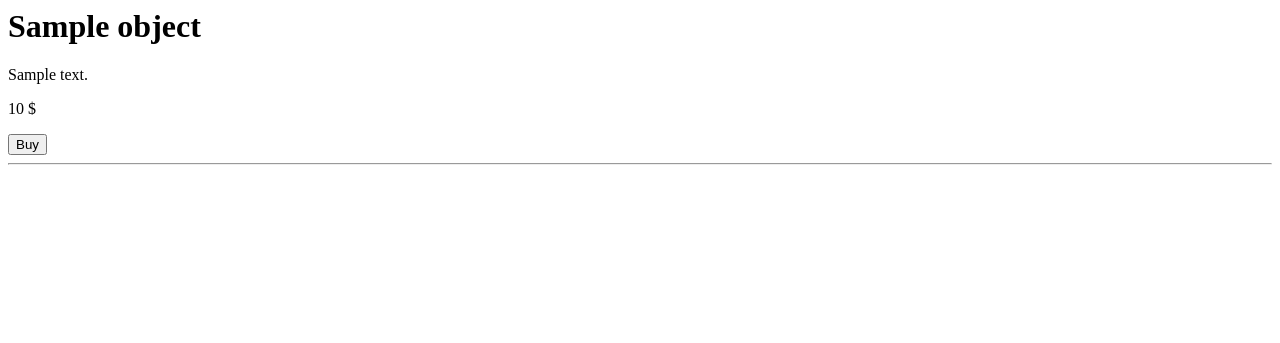
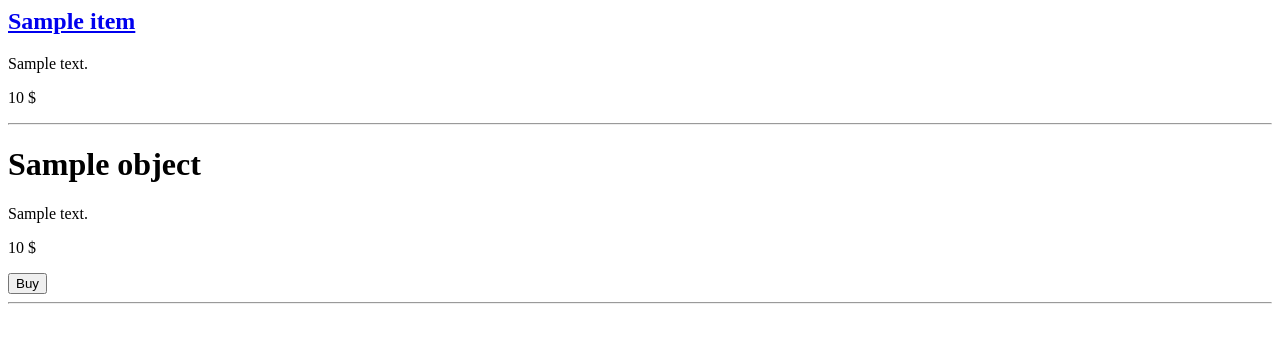
Before and after one commit to Pashckevich227/Stripe, a Django app: template templates/buy.html in a window 1280 px wide. Shown: the top 343 px of the page. Run offline with Django 4.2, Linux system fonts and the light colour scheme; the template is opened without the code that fills it: most values are stand-ins (such as "Sample title", 1, 10 or a date in 2020); some libraries are stand-ins or nearby versions.

Commit message:
feat: main page

```diff
--- a/shop/urls.py
+++ b/shop/urls.py
@@ -1,7 +1,8 @@
 from django.urls import path
-from .views import Buy, create_checkout_session
+from .views import Buy, create_checkout_session, ShopListView
 
 urlpatterns = [
-    path('item/<int:pk>', Buy.as_view()),
+    path('', ShopListView.as_view()),
+    path('item/<int:pk>', Buy.as_view(), name='item'),
     path('buy/<int:pk>', create_checkout_session),
 ]
--- a/shop/views.py
+++ b/shop/views.py
@@ -1,5 +1,5 @@
 from django.shortcuts import render, redirect
-from django.views.generic import DetailView
+from django.views.generic import DetailView, ListView
 from django.http import HttpResponse
 from .models import Item
 import stripe
@@ -32,3 +32,7 @@ def create_checkout_session(request, pk):
 class Buy(DetailView):
     model = Item
     template_name = 'buy.html'
+
+class ShopListView(ListView):
+    model = Item
+    template_name = 'base.html'
--- a/stripes/settings.py
+++ b/stripes/settings.py
@@ -15,9 +15,7 @@ from pathlib import Path
 import os
 import environ
 
-env = environ.Env(
-    DEBUG=(bool, False)
-)
+env = environ.Env()
 
 # Build paths inside the project like this: BASE_DIR / 'subdir'.
 BASE_DIR = Path(__file__).resolve().parent.parent
@@ -29,6 +27,7 @@ environ.Env.read_env(os.path.join(BASE_DIR, '.env'))
 # SECURITY WARNING: keep the secret key used in production secret!
 SECRET_KEY = env('SECRET_KEY')
 
+DEBUG = True
 
 ALLOWED_HOSTS = ['*']
 
--- /dev/null
+++ b/templates/base.html
@@ -0,0 +1,24 @@
+<html>
+  <head>
+    <title>Магазин телефонов</title>
+    <link href="https://fonts.googleapis.com/css?family=Source+Sans+Pro:400" rel="stylesheet">
+  </head>
+  <body>
+
+  {% for item in object_list %}
+    <div class="post-entry">
+      <h2>
+        <a href="{% url 'item' item.pk %}">{{ item.name }}</a>
+      </h2>
+        <p>{{ item.description }}</p><p></p>
+        <p>{{ item.human_price }} $</p>
+    </div>
+  <hr>
+  {% endfor %}
+
+    <div>
+      {% block content %}
+      {% endblock content %}
+    </div>
+  </body>
+</html>
--- a/templates/buy.html
+++ b/templates/buy.html
@@ -1,11 +1,4 @@
-<html lang="ru">
-<head>
-    <meta name="viewport"
-          content="width=device-width, user-scalable=no, initial-scale=1.0, maximum-scale=1.0, minimum-scale=1.0">
-    <meta http-equiv="X-UA-Compatible" content="ie=edge">
-    <title>Buy</title>
-</head>
-<body>
+{% extends 'base.html' %}
 {% block content %}
     <h1>{{ object.name }}</h1>
     <p>{{ object.description }}</p>
@@ -24,5 +17,3 @@
     </script>
     <hr>
 {% endblock content %}
-</body>
-</html>
```
Also changed, not shown: db.sqlite3.
